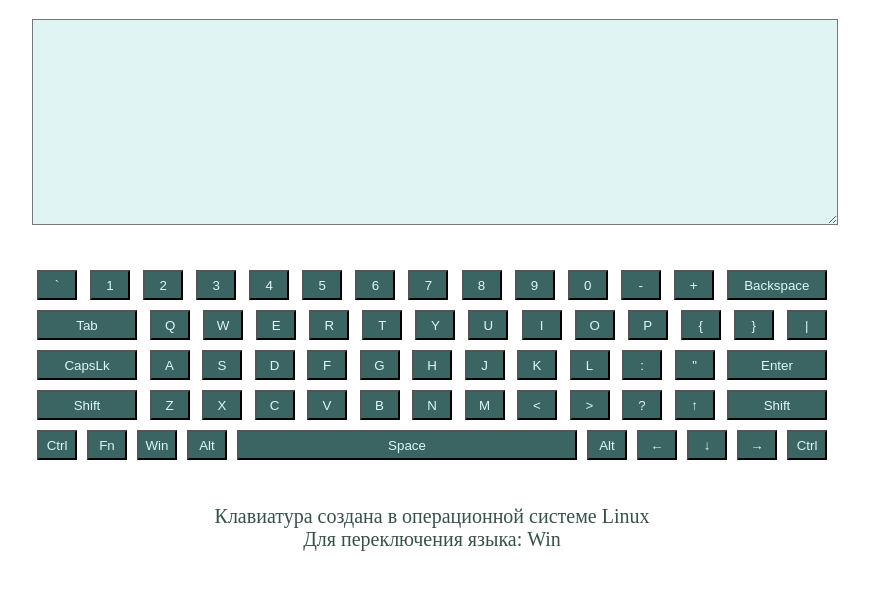
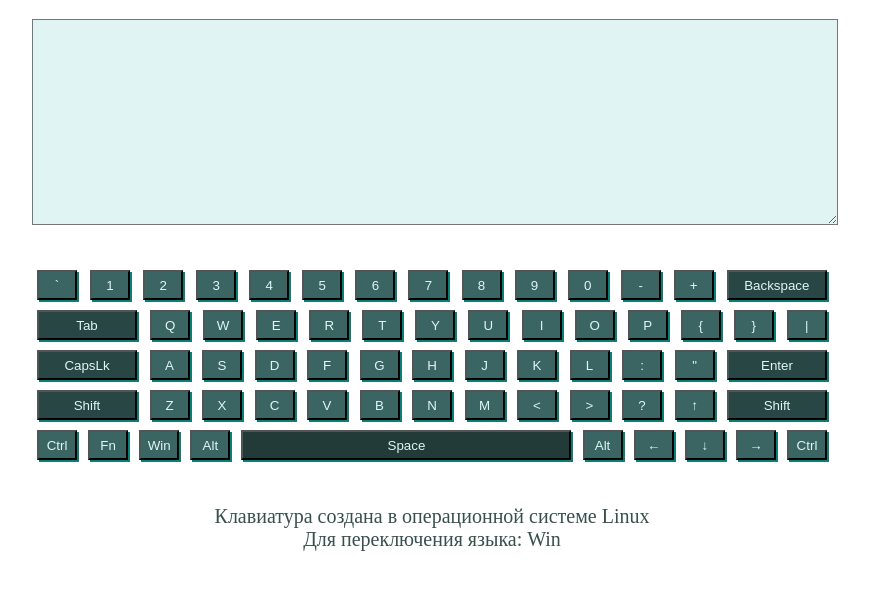
Before and after one commit to Natallia-lu/virtual-keyboard, a plain HTML site: page index.html in a window 1280 px wide. Shown: the part 108-698 px from the top of the page, without its empty margins (208-1077 px from the left). Drawn offline with Linux system fonts and the light colour scheme.

Commit message:
feat: add shadow styles for keys

```diff
--- a/styles.css
+++ b/styles.css
@@ -32,9 +32,9 @@
 .special,
 .space {
     margin: 5px;
-    background-color: #3a6562;
     height: 30px;
     color: #def6f4;
+    box-shadow: 2px 2px #088078;
 }
 
 .letter:hover,
@@ -42,18 +42,22 @@
 .space:hover {
     background-color: #114740;
     cursor: pointer;
+    box-shadow: 2px 2px #0cafa5;
 }
 
 .letter {
     width: 40px;
+    background-color: #3a6562;
 }
 
 .special {
     width: 100px;
+    background-color: #284643;
 }
 
 .space {
-    width: 340px;
+    width: 330px;
+    background-color: #223b39;
 }
 
 .row {
@@ -66,6 +70,7 @@
     color: #20ffff;
     font-size: 30px;
     background-color: #088078;
+    box-shadow: 2px 2px #14eee0;
 }
 
 .upcase {
```
